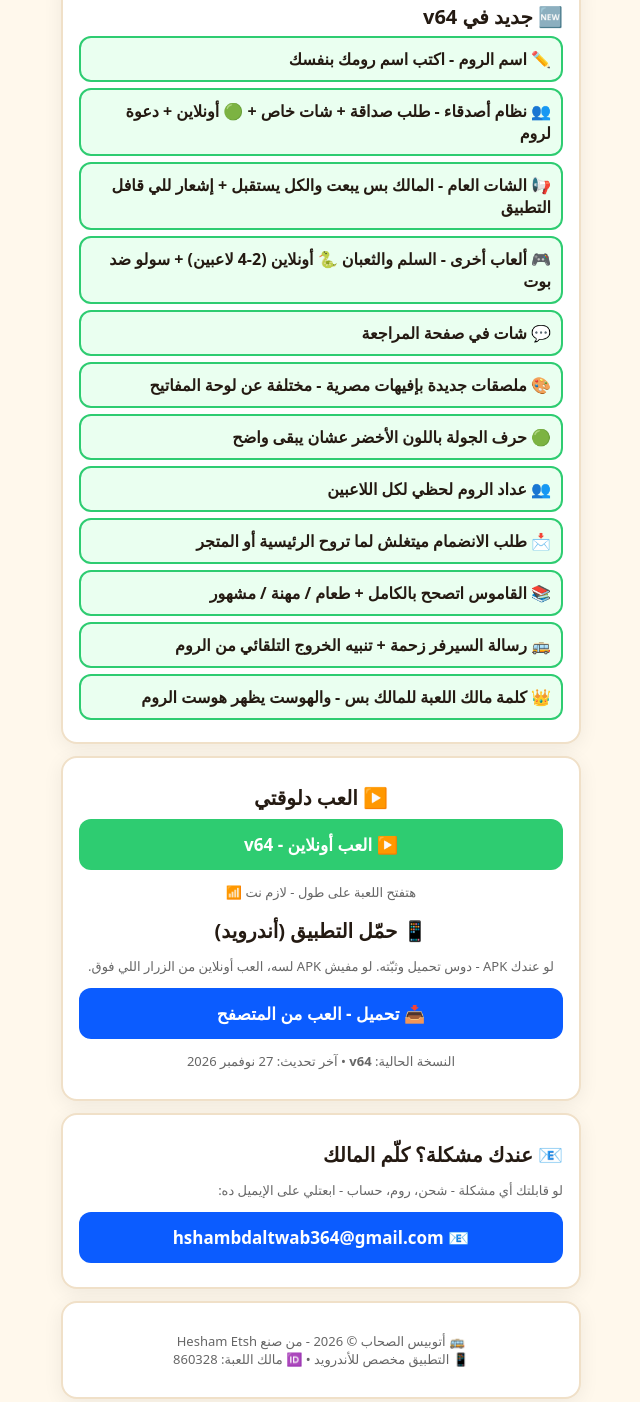
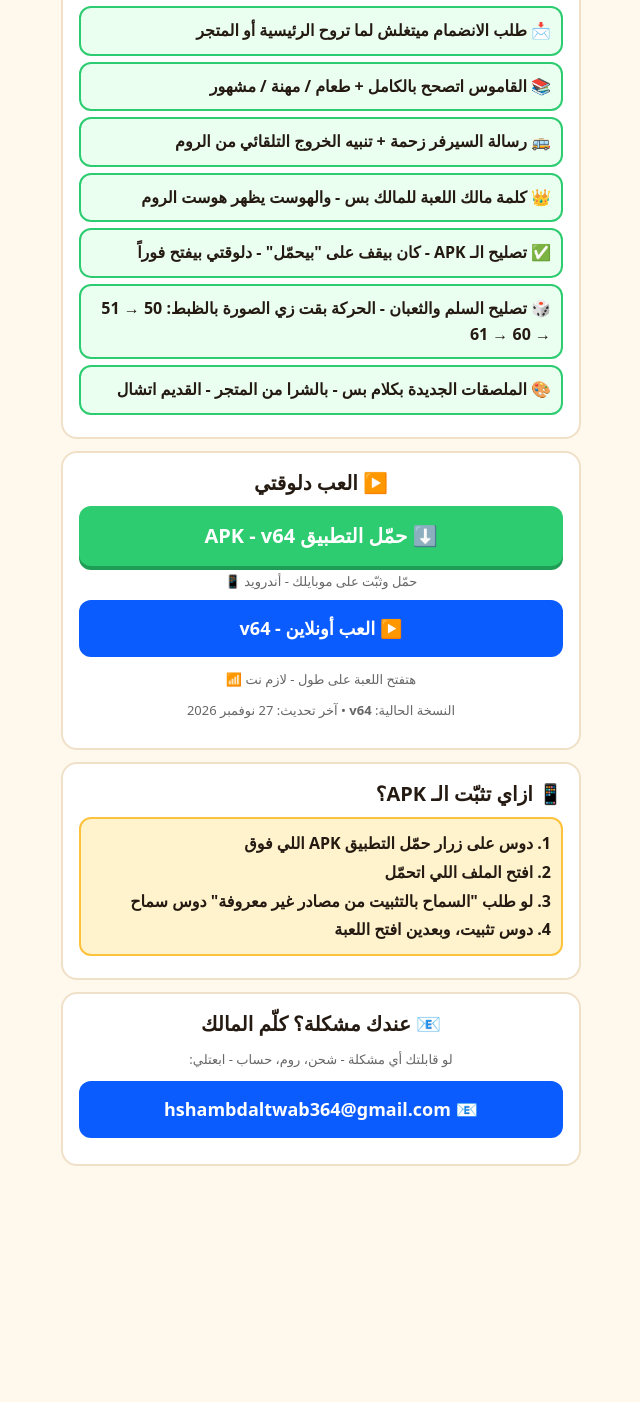
Before and after one commit to hshambdaltwab364-del/autobus-game, a plain HTML site: page index.html in a window 1280 px wide. Shown: the part 233-1635 px from the top of the page, without its empty margins (319-959 px from the left). After the commit the page ends 1427 px from the top, so only its background shows below. Drawn offline with Linux system fonts and the light colour scheme.

Commit message:
Add files via upload

```diff
--- a/index.html
+++ b/index.html
@@ -5,56 +5,77 @@
 <meta name="viewport" content="width=device-width,initial-scale=1">
 <title>أتوبيس الصحاب - v64 - تحميل</title>
 <style>
-*{box-sizing:border-box}body{margin:0;font-family:system-ui;background:#fff8ec;color:#241a12;padding:16px}
-.card{background:#fff;border:2px solid #f0e0c8;border-radius:16px;padding:16px;margin:12px auto;max-width:520px;box-shadow:0 4px 20px #00000011}
-h1{font-size:32px;margin:8px 0}h2{font-size:20px;margin:10px 0 6px}
-.btn{display:block;text-align:center;padding:14px;border-radius:12px;font-weight:900;text-decoration:none;margin:8px 0;font-size:17px}
-.btn-green{background:#2ecc71;color:#fff}.btn-blue{background:#0b5cff;color:#fff}.btn-white{background:#fff;border:2px solid #ddd;color:#333}
-.small{font-size:13px;color:#666}.badge{background:#e23b2e;color:#fff;border-radius:999px;padding:2px 8px;font-size:12px}
-.feature{background:#eafff0;border:2px solid #2ecc71;border-radius:12px;padding:10px;margin:6px 0;font-weight:700}
+*{box-sizing:border-box}
+body{margin:0;font-family:system-ui;background:#fff8ec;color:#241a12;padding:16px}
+.card{background:#fff;border:2px solid #f0e0c8;border-radius:16px;padding:16px;margin:12px auto;max-width:520px}
+.btn{display:block;text-align:center;padding:16px;border-radius:12px;font-weight:900;text-decoration:none;margin:10px 0;font-size:18px;line-height:1.4}
+.btn-apk{background:#2ecc71;color:#fff;font-size:20px;box-shadow:0 4px 0 #1e9e54}
+.btn-online{background:#0b5cff;color:#fff}
+.small{font-size:13px;color:#666;text-align:center}
+.feature{background:#eafff0;border:2px solid #2ecc71;border-radius:12px;padding:10px;margin:6px 0;font-weight:700;line-height:1.6}
+.warn{background:#fff3cd;border:2px solid #ffc23d;border-radius:12px;padding:10px;margin:6px 0;font-weight:700;line-height:1.8}
+h1{margin:0;font-size:28px}
+h2{margin:0 0 10px;font-size:20px}
+h3{margin:0 0 8px}
 </style>
 </head>
 <body>
+
 <div class="card" style="text-align:center;background:linear-gradient(135deg,#ff8a00,#ff5a3c);color:#fff;border:none">
 <h1>🚌 أتوبيس الصحاب</h1>
-<p>العب أونلاين مع صحابك • v64 🆕</p>
+<p style="margin:8px 0 0">العب أونلاين مع صحابك • v64 🆕</p>
 <p class="small" style="color:#ffe8d5">من صنع Hesham Etsh 👑</p>
 </div>
 
 <div class="card">
 <h2>🆕 جديد في v64</h2>
-<div class="feature">✏️ اسم الروم - اكتب اسم رومك بنفسك</div>
-<div class="feature">👥 نظام أصدقاء - طلب صداقة + شات خاص + 🟢 أونلاين + دعوة لروم</div>
-<div class="feature">📢 الشات العام - المالك بس يبعت والكل يستقبل + إشعار للي قافل التطبيق</div>
-<div class="feature">🎮 ألعاب أخرى - السلم والثعبان 🐍 أونلاين (2-4 لاعبين) + سولو ضد بوت</div>
-<div class="feature">💬 شات في صفحة المراجعة</div>
-<div class="feature">🎨 ملصقات جديدة بإفيهات مصرية - مختلفة عن لوحة المفاتيح</div>
-<div class="feature">🟢 حرف الجولة باللون الأخضر عشان يبقى واضح</div>
-<div class="feature">👥 عداد الروم لحظي لكل اللاعبين</div>
 <div class="feature">📩 طلب الانضمام ميتغلش لما تروح الرئيسية أو المتجر</div>
 <div class="feature">📚 القاموس اتصحح بالكامل + طعام / مهنة / مشهور</div>
 <div class="feature">🚌 رسالة السيرفر زحمة + تنبيه الخروج التلقائي من الروم</div>
 <div class="feature">👑 كلمة مالك اللعبة للمالك بس - والهوست يظهر هوست الروم</div>
+<div class="feature">✅ تصليح الـ APK - كان بيقف على "بيحمّل" - دلوقتي بيفتح فوراً</div>
+<div class="feature">🎲 تصليح السلم والثعبان - الحركة بقت زي الصورة بالظبط: 50 → 51 → 60 → 61</div>
+<div class="feature">🎨 الملصقات الجديدة بكلام بس - بالشرا من المتجر - القديم اتشال</div>
+</div>
+
+<!-- العب دلوقتي -->
+<div class="card" style="text-align:center">
+<h2>▶️ العب دلوقتي</h2>
+
+<!-- 1 - زرار التحميل الأول -->
+<a class="btn btn-apk" id="btnDownloadApk" href="autobus.apk" download>⬇️ حمّل التطبيق APK - v64</a>
+<p class="small" style="margin:-4px 0 10px">حمّل وثبّت على موبايلك - أندرويد 📱</p>
+<div id="dlMsg" style="display:none;background:#eafff0;border:2px solid #2ecc71;border-radius:12px;padding:10px;font-weight:700;margin:0 0 10px">بيحمّل دلوقتي... لو مبدأش، دوس على زرار التحميل تاني ⬇️</div>
+
+<!-- 2 - زرار الأونلاين التاني -->
+<a class="btn btn-online" href="play.html">▶️ العب أونلاين - v64</a>
+<p class="small">هتفتح اللعبة على طول - لازم نت 📶</p>
+
+<p class="small" style="margin-top:10px">النسخة الحالية: <b>v64</b> • آخر تحديث: 27 نوفمبر 2026</p>
+</div>
+
+<div class="card">
+<h2>📱 ازاي تثبّت الـ APK؟</h2>
+<div class="warn">
+1. دوس على زرار <b>حمّل التطبيق APK</b> اللي فوق<br>
+2. افتح الملف اللي اتحمّل<br>
+3. لو طلب "السماح بالتثبيت من مصادر غير معروفة" دوس سماح<br>
+4. دوس تثبيت، وبعدين افتح اللعبة
+</div>
 </div>
 
 <div class="card" style="text-align:center">
-<h2>▶️ العب دلوقتي</h2>
-<a class="btn btn-green" href="play.html">▶️ العب أونلاين - v64</a>
-<p class="small">هتفتح اللعبة على طول - لازم نت 📶</p>
-<h2 style="margin-top:16px">📱 حمّل التطبيق (أندرويد)</h2>
-<p class="small">لو عندك APK - دوس تحميل وثبّته. لو مفيش APK لسه، العب أونلاين من الزرار اللي فوق.</p>
-<a class="btn btn-blue" href="play.html" download>📥 تحميل - العب من المتصفح</a>
-<p class="small">النسخة الحالية: <b>v64</b> • آخر تحديث: 27 نوفمبر 2026</p>
+<h2>📧 عندك مشكلة؟ كلّم المالك</h2>
+<p class="small">لو قابلتك أي مشكلة - شحن، روم، حساب - ابعتلي:</p>
+<a class="btn btn-online" href="mailto:hshambdaltwab364@gmail.com">📧 hshambdaltwab364@gmail.com</a>
 </div>
 
-<div class="card">
-<h2>📧 عندك مشكلة؟ كلّم المالك</h2>
-<p class="small">لو قابلتك أي مشكلة - شحن، روم، حساب - ابعتلي على الإيميل ده:</p>
-<a class="btn btn-blue" href="mailto:hshambdaltwab364@gmail.com">📧 hshambdaltwab364@gmail.com</a>
-</div>
-
-<div class="card" style="text-align:center">
-<p class="small">🚌 أتوبيس الصحاب © 2026 - من صنع Hesham Etsh<br>📱 التطبيق مخصص للأندرويد • 🆔 مالك اللعبة: 860328</p>
-</div>
+<script>
+// رسالة جوه الصفحة بدل ما يروح لصفحة تانية - زي ما انت بتحب
+document.getElementById("btnDownloadApk").addEventListener("click", function(){
+  var m = document.getElementById("dlMsg");
+  if(m) m.style.display = "block";
+});
+</script>
 </body>
 </html>
```
